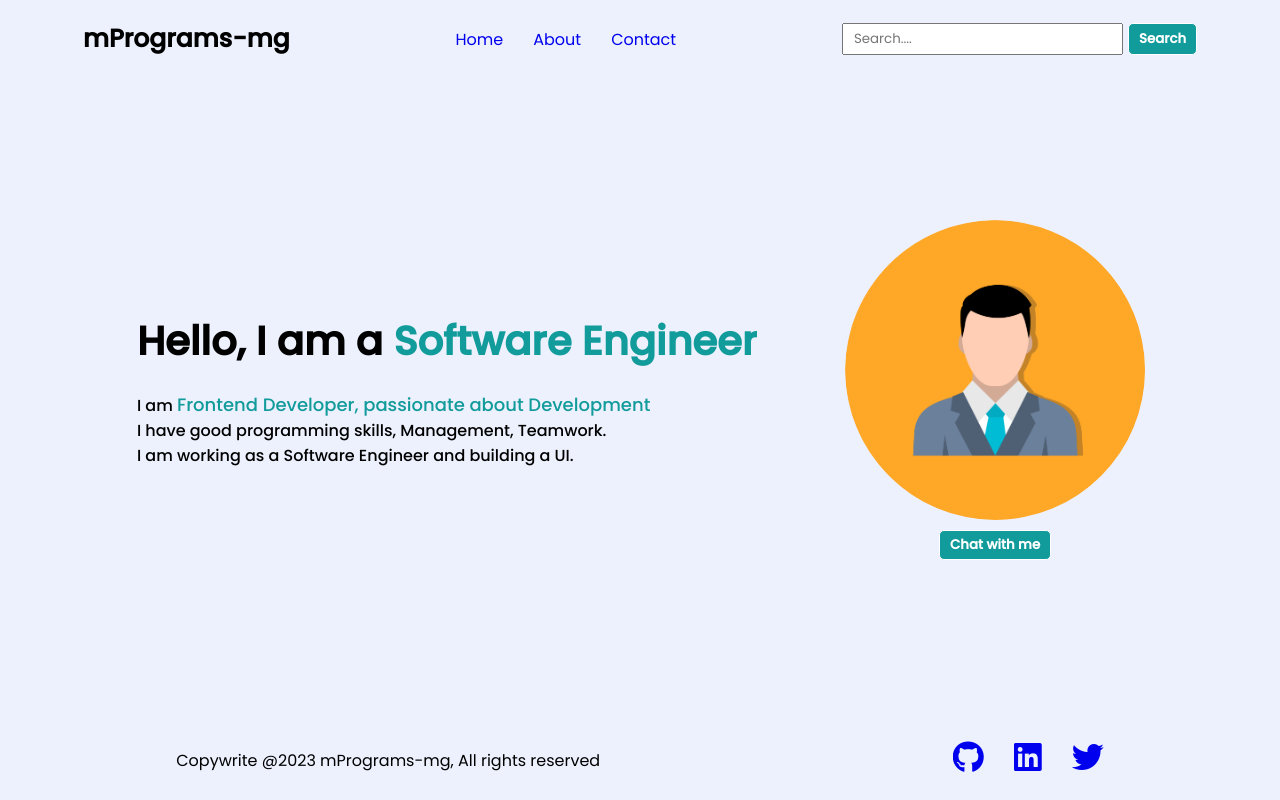
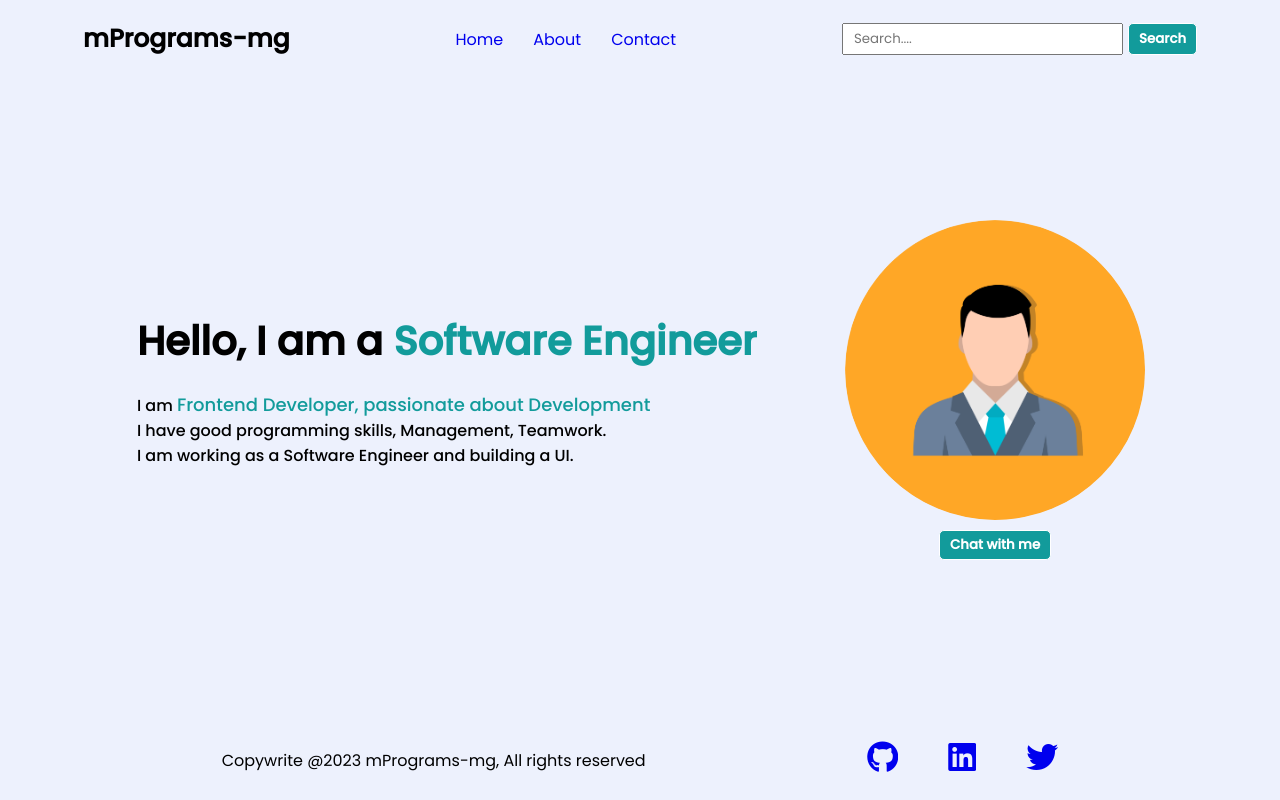
Before and after one commit to mPrograms-mg/Pratices-Project, a plain HTML site: page Project With Mock up with Design 1/index.html in a window 1280 px wide. Drawn offline with Linux system fonts and the light colour scheme.

Commit message:
css update

```diff
--- a/Project With Mock up with Design 1/style.css
+++ b/Project With Mock up with Design 1/style.css
@@ -130,7 +130,7 @@ input {
 footer {
   display: flex;
   align-items: center;
-  justify-content: space-around;
+  justify-content: space-evenly;
   padding: 20px 0;
 }
 
@@ -140,6 +140,6 @@ footer p {
 
 footer ul {
   display: flex;
-  gap: 30px;
+  gap: 50px;
   align-items: center;
 }
```
